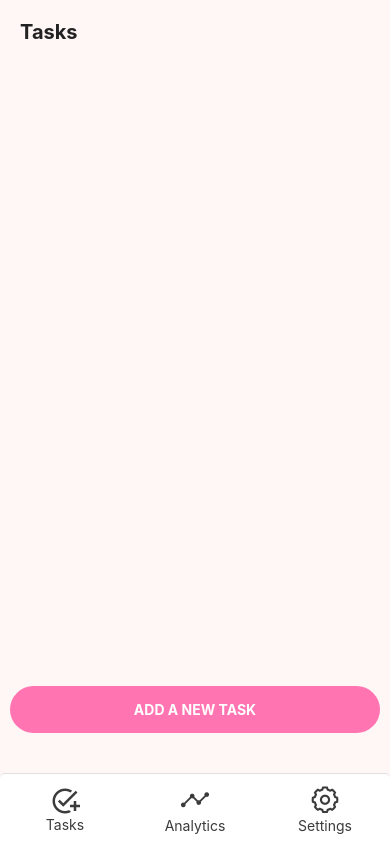
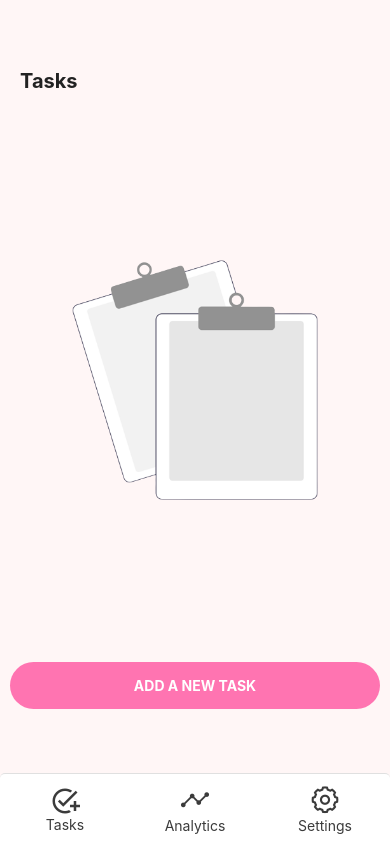
Before and after one commit to AhmedAbozaid9/Todo_App, a React Native app: screen / in a window 390 px wide. Built offline with nearby package versions, Linux system fonts and the light colour scheme.

Commit message:
adds placeholder image if the list is empty

```diff
--- a/components/BigButton.js
+++ b/components/BigButton.js
@@ -17,7 +17,7 @@ const styles = StyleSheet.create({
     backgroundColor: "#FF74B1",
     padding: 15,
     borderRadius: 100,
-    margin: 40,
+    margin: 15,
     width: "95%",
   },
   addText: {
--- a/screens/Tasks.js
+++ b/screens/Tasks.js
@@ -1,4 +1,4 @@
-import { Text, StyleSheet, FlatList } from "react-native";
+import { Text, StyleSheet, FlatList, Image } from "react-native";
 import React, { useState } from "react";
 
 import Screen from "../components/Screen";
@@ -14,12 +14,19 @@ export default function Tasks() {
   return (
     <Screen>
       <Text style={styles.header}>Tasks</Text>
+      {tasks.length ? (
         <FlatList
           style={styles.tasksContainer}
           persistentScrollbar={true}
           data={tasks}
           renderItem={({ item }) => <TodoItem text={item} />}
         />
+      ) : (
+        <Image
+          source={require("../assets/noDataImage.png")}
+          style={styles.image}
+        />
+      )}
       <BigButton handleClick={addTask} text="add a new task" />
     </Screen>
   );
@@ -36,4 +43,9 @@ const styles = StyleSheet.create({
   tasksContainer: {
     width: "90%",
   },
+  image: {
+    width: 300,
+    height: 300,
+    marginVertical: "30%",
+  },
 });
```
Also changed, not shown: assets/noDataImage.png (added). Lines whose indentation alone changed are shown as unchanged.
